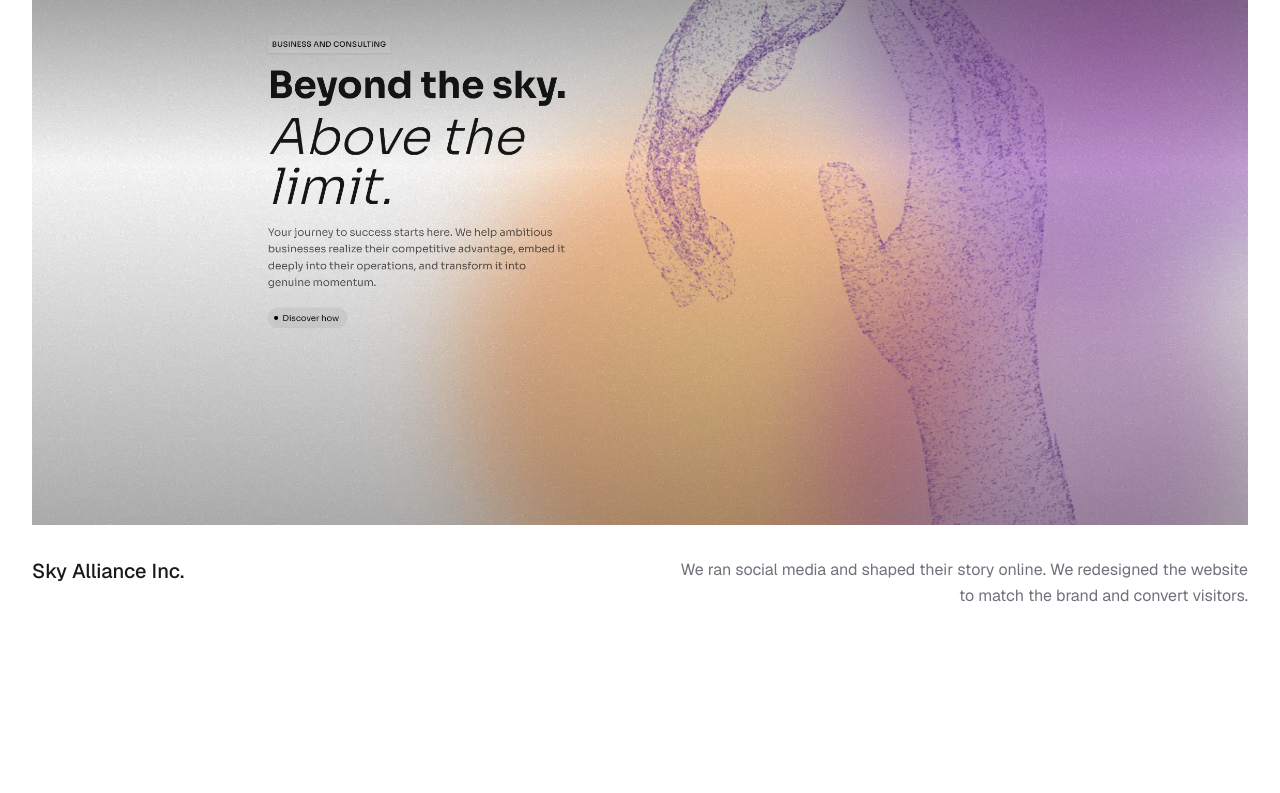
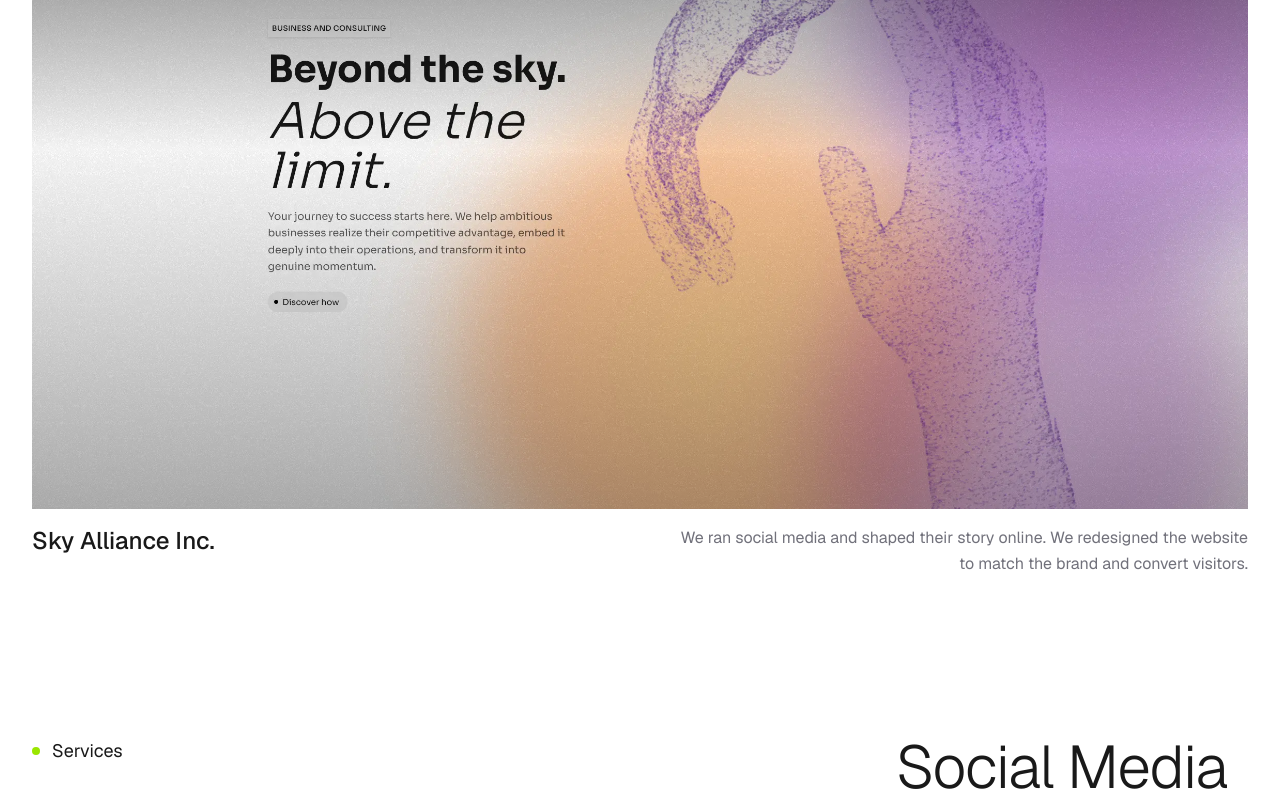
Before and after one commit to MonyVannn/hansei-website, a Next.js app: page / in a window 1280 px wide. Shown: the part 2000-2793 px from the top of the page. Before the commit the page ends 2689 px from the top, so only its background shows below. Built offline with nearby package versions, Linux system fonts and the light colour scheme.

Commit message:
Feature: add services section

```diff
--- a/src/app/page.tsx
+++ b/src/app/page.tsx
@@ -1,6 +1,7 @@
 import { Hero } from "@/components/homepage/Hero";
 import { AboutSection } from "@/components/homepage/AboutSection";
 import { WorkShowcaseSection } from "@/components/homepage/WorkShowcaseSection";
+import { ServicesSection } from "@/components/homepage/ServicesSection";
 
 export default function Home() {
   return (
@@ -8,6 +9,7 @@ export default function Home() {
       <Hero />
       <AboutSection />
       <WorkShowcaseSection />
+      <ServicesSection />
     </>
   );
 }
--- /dev/null
+++ b/src/components/homepage/ServiceFlipLinks.tsx
@@ -0,0 +1,84 @@
+"use client";
+
+import Link from "next/link";
+import { motion } from "framer-motion";
+
+const DURATION = 0.25;
+const STAGGER = 0.025;
+
+const MotionLink = motion.create(Link);
+
+const services = [
+  { label: "Social Media", href: "/services/social-media" },
+  { label: "Brand Identity", href: "/services/brand-identity" },
+  { label: "Website", href: "/services/website" },
+];
+
+type FlipLinkProps = {
+  children: string;
+  href: string;
+};
+
+export function ServiceFlipLinks() {
+  return (
+    <div className="flex flex-col items-start gap-2 md:gap-3">
+      {services.map((service) => (
+        <FlipLink key={service.href} href={service.href}>
+          {service.label}
+        </FlipLink>
+      ))}
+    </div>
+  );
+}
+
+function FlipLink({ children, href }: FlipLinkProps) {
+  return (
+    <MotionLink
+      initial="initial"
+      whileHover="hovered"
+      href={href}
+      className="relative block overflow-hidden whitespace-nowrap text-4xl font-light tracking-tight text-foreground md:text-6xl"
+      style={{ lineHeight: 1 }}
+    >
+      <div>
+        {children.split("").map((letter, index) => (
+          <motion.span
+            key={`${letter}-${index}`}
+            variants={{
+              initial: { y: 0 },
+              hovered: { y: "-100%" },
+            }}
+            transition={{
+              duration: DURATION,
+              ease: "easeInOut",
+              delay: STAGGER * index,
+            }}
+            className="inline-block"
+          >
+            {letter === " " ? "\u00A0" : letter}
+          </motion.span>
+        ))}
+      </div>
+
+      <div className="absolute inset-0">
+        {children.split("").map((letter, index) => (
+          <motion.span
+            key={`${letter}-${index}`}
+            variants={{
+              initial: { y: "100%" },
+              hovered: { y: 0 },
+            }}
+            transition={{
+              duration: DURATION,
+              ease: "easeInOut",
+              delay: STAGGER * index,
+            }}
+            className="inline-block"
+          >
+            {letter === " " ? "\u00A0" : letter}
+          </motion.span>
+        ))}
+      </div>
+    </MotionLink>
+  );
+}
--- /dev/null
+++ b/src/components/homepage/ServicesSection.tsx
@@ -0,0 +1,36 @@
+import { PillArrowLink } from "../layout/PillArrowLink";
+import { ServiceFlipLinks } from "./ServiceFlipLinks";
+
+export function ServicesSection() {
+  return (
+    <section
+      aria-labelledby="services-title"
+      className="bg-background py-14 md:py-20"
+    >
+      <div className="container">
+        <div className="grid grid-cols-1 gap-10 md:grid-cols-3 md:gap-20">
+          <div className="space-y-5 md:col-span-2">
+            <div className="flex items-center gap-3">
+              <span aria-hidden className="h-2 w-2 rounded-full bg-lime-400" />
+              <p id="services-title" className="text-lg text-foreground">
+                Services
+              </p>
+            </div>
+            <p className="text-2xl leading-relaxed text-foreground">
+              We keep it focused: social media to build momentum, brand identity
+              to sharpen recognition, and websites designed to turn attention
+              into measurable growth.
+            </p>
+            <div className="w-fit">
+              <PillArrowLink href="/works">Our Services</PillArrowLink>
+            </div>
+          </div>
+
+          <div className="md:col-span-1">
+            <ServiceFlipLinks />
+          </div>
+        </div>
+      </div>
+    </section>
+  );
+}
--- a/src/components/homepage/WorkShowcaseSection.tsx
+++ b/src/components/homepage/WorkShowcaseSection.tsx
@@ -7,7 +7,7 @@ export function WorkShowcaseSection() {
       aria-labelledby="work-showcase-title"
       className="bg-background py-14 md:py-20"
     >
-      <div className="container space-y-6 md:space-y-8">
+      <div className="container space-y-4">
         <div className="flex items-center justify-between gap-4">
           <h2
             id="work-showcase-title"
@@ -42,7 +42,7 @@ export function WorkShowcaseSection() {
         </article>
 
         <div className="flex flex-col gap-2 text-zinc-500 md:flex-row md:items-start md:justify-between">
-          <p className="text-xl font-medium text-foreground">
+          <p className="text-2xl font-medium text-foreground">
             Sky Alliance Inc.
           </p>
           <p className="max-w-xl text-sm leading-relaxed md:text-right md:text-base">
```
